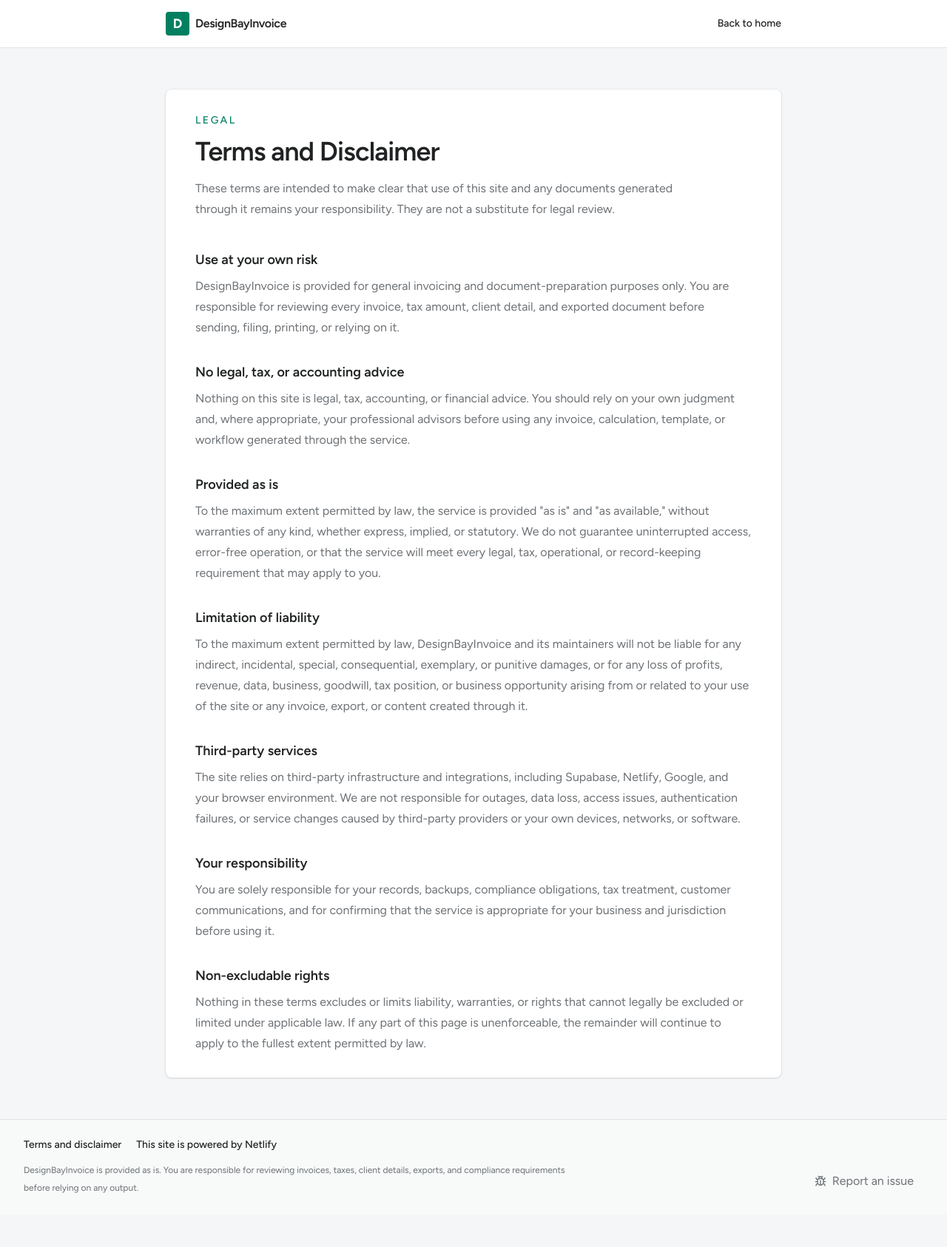
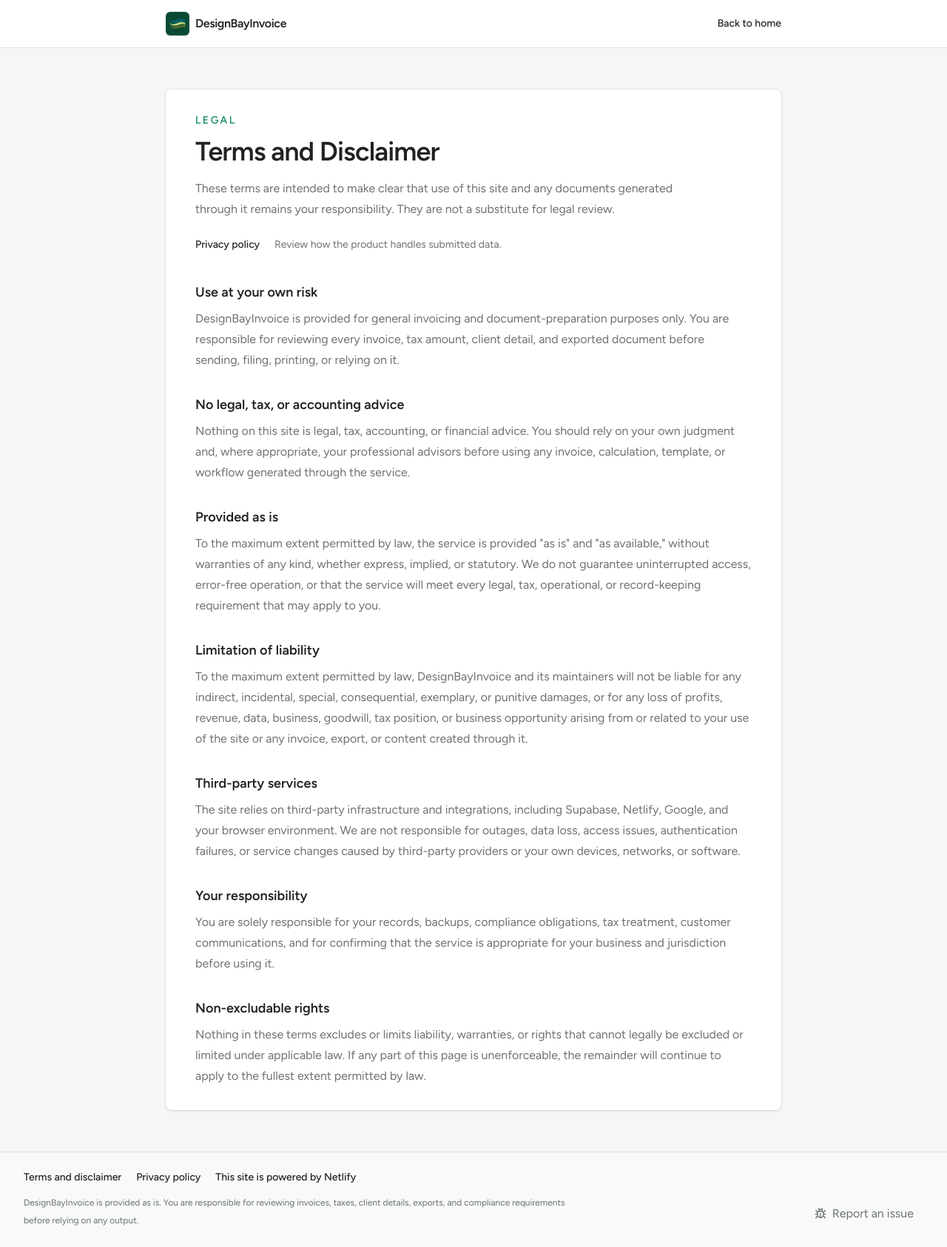
Before and after one commit to sukar0972/designbayinvoice, a Next.js app: page /terms in a window 1280 px wide. Shown: the whole page at 74% size. Before the commit the page ends 1642 px from the top, so only its background shows below. Built offline with nearby package versions, Linux system fonts and the light colour scheme; no server answers.

Commit message:
Add privacy page and brand mark
- Add a new privacy policy page and link it from login, terms, and issue footer
- Replace placeholder brand badges with the logo asset across shell and auth pages
- Include example invoice and logo assets

```diff
--- a/app/login/page.tsx
+++ b/app/login/page.tsx
@@ -2,6 +2,7 @@ import Link from "next/link";
 import { redirect } from "next/navigation";
 import { SignOutButton } from "@/components/auth/sign-out-button";
 import { LoginForm } from "@/components/auth/login-form";
+import { BrandMark } from "@/components/site/brand-mark";
 import { getOptionalSession } from "@/lib/auth";
 import { ensureOrganizationContextForUser } from "@/lib/data";
 
@@ -40,9 +41,7 @@ export default async function LoginPage({
     <main className="min-h-screen bg-[var(--background)] flex flex-col justify-center py-12 sm:px-6 lg:px-8">
       <div className="sm:mx-auto sm:w-full sm:max-w-md">
         <div className="flex justify-center mb-6">
-          <div className="flex h-10 w-10 items-center justify-center rounded bg-[var(--accent)] text-white shadow-sm">
-            <span className="font-bold text-xl leading-none">D</span>
-          </div>
+          <BrandMark className="h-10 w-10" />
         </div>
         <h2 className="text-center text-2xl font-semibold tracking-tight text-[var(--foreground)]">
           Sign in to your account
@@ -85,6 +84,10 @@ export default async function LoginPage({
           <Link href="/terms" className="font-medium text-[var(--accent)] hover:text-[var(--accent-strong)]">
             terms and disclaimer
           </Link>
+          {" "}and{" "}
+          <Link href="/privacy" className="font-medium text-[var(--accent)] hover:text-[var(--accent-strong)]">
+            privacy policy
+          </Link>
           . DesignBayInvoice is provided as is, and you remain responsible for reviewing all
           invoices, taxes, and exports before relying on them.
         </div>
--- a/app/page.tsx
+++ b/app/page.tsx
@@ -2,6 +2,7 @@ import Link from "next/link";
 import { ArrowRight, BadgeDollarSign, FileOutput, ShieldCheck, Smartphone, CheckCircle2 } from "lucide-react";
 import { redirect } from "next/navigation";
 
+import { BrandMark } from "@/components/site/brand-mark";
 import { getOptionalSession } from "@/lib/auth";
 import { ensureOrganizationContextForUser } from "@/lib/data";
 
@@ -47,9 +48,7 @@ export default async function HomePage() {
       <header className="bg-white border-b border-[var(--border)] sticky top-0 z-50">
         <div className="mx-auto flex max-w-7xl items-center justify-between px-4 sm:px-6 lg:px-8 py-3">
           <div className="flex items-center gap-2">
-            <div className="flex h-8 w-8 items-center justify-center rounded bg-[var(--accent)] text-white">
-              <span className="font-bold text-lg leading-none">D</span>
-            </div>
+            <BrandMark className="h-8 w-8" />
             <span className="font-semibold text-[var(--foreground)] tracking-tight">DesignBayInvoice</span>
           </div>
           <div className="flex items-center gap-3">
--- /dev/null
+++ b/app/privacy/page.tsx
@@ -0,0 +1,89 @@
+import Link from "next/link";
+
+import { BrandMark } from "@/components/site/brand-mark";
+
+const sections = [
+  {
+    title: "What we collect",
+    body: "When you use DesignBayInvoice, we may process account details such as your email address, authentication identifiers, workspace membership data, business profile details, invoice content, branding assets, and issue reports that you submit through the site.",
+  },
+  {
+    title: "How we use information",
+    body: "We use this information to authenticate users, store and render invoices, manage shared workspaces, support PDF and print export, respond to issue reports, and keep the product operational and secure.",
+  },
+  {
+    title: "Third-party processors",
+    body: "The service relies on third-party infrastructure providers including Supabase for authentication, database, and storage services, Netlify for hosting and forms, and Google for sign-in. Those providers may process data as part of delivering their services.",
+  },
+  {
+    title: "Issue reports and contact data",
+    body: "If you submit an issue report, we may receive the email address you provide, the current page URL, browser details, and the message content you submit. This information is used only to investigate product issues and improve reliability.",
+  },
+  {
+    title: "Data retention",
+    body: "Workspace data remains stored until it is deleted by you or removed through normal product workflows. If a workspace is permanently deleted, associated database records are removed and branding assets are deleted as part of the application workflow.",
+  },
+  {
+    title: "Security",
+    body: "We use authentication, access controls, and database policies intended to limit access to workspace data. No system can guarantee absolute security, so you should avoid storing unnecessary sensitive information in invoices or notes.",
+  },
+  {
+    title: "Your responsibility",
+    body: "You are responsible for the accuracy of the customer, billing, and tax information you enter. If you handle regulated or especially sensitive personal data, you should evaluate whether the service is appropriate for that use before relying on it.",
+  },
+];
+
+export default function PrivacyPage() {
+  return (
+    <main className="min-h-screen bg-[var(--background)]">
+      <header className="border-b border-[var(--border)] bg-white">
+        <div className="mx-auto flex max-w-4xl items-center justify-between px-4 py-4 sm:px-6 lg:px-8">
+          <div className="flex items-center gap-2">
+            <BrandMark className="h-8 w-8" />
+            <span className="font-semibold tracking-tight text-[var(--foreground)]">DesignBayInvoice</span>
+          </div>
+          <Link
+            className="text-sm font-medium text-[var(--accent)] hover:text-[var(--accent-strong)]"
+            href="/"
+          >
+            Back to home
+          </Link>
+        </div>
+      </header>
+
+      <section className="mx-auto max-w-4xl px-4 py-14 sm:px-6 lg:px-8">
+        <div className="card-surface px-6 py-8 sm:px-10">
+          <p className="text-sm font-medium uppercase tracking-[0.18em] text-[var(--accent)]">Legal</p>
+          <h1 className="mt-3 text-3xl font-semibold tracking-tight text-[var(--foreground)] sm:text-4xl">
+            Privacy Policy
+          </h1>
+          <p className="mt-4 max-w-2xl text-sm leading-7 text-[var(--muted)] sm:text-base">
+            This page summarizes what information the product handles and how it is used in order
+            to operate DesignBayInvoice.
+          </p>
+
+          <div className="mt-6 flex flex-wrap items-center gap-x-5 gap-y-2 text-sm">
+            <Link
+              className="font-medium text-[var(--accent)] hover:text-[var(--accent-strong)]"
+              href="/terms"
+            >
+              Terms and disclaimer
+            </Link>
+            <span className="text-[var(--muted)]">This privacy policy complements the terms.</span>
+          </div>
+
+          <div className="mt-10 space-y-8">
+            {sections.map((section) => (
+              <section key={section.title}>
+                <h2 className="text-lg font-semibold text-[var(--foreground)]">{section.title}</h2>
+                <p className="mt-2 text-sm leading-7 text-[var(--muted)] sm:text-base">
+                  {section.body}
+                </p>
+              </section>
+            ))}
+          </div>
+        </div>
+      </section>
+    </main>
+  );
+}
--- a/app/terms/page.tsx
+++ b/app/terms/page.tsx
@@ -1,4 +1,5 @@
 import Link from "next/link";
+import { BrandMark } from "@/components/site/brand-mark";
 
 const sections = [
   {
@@ -37,9 +38,7 @@ export default function TermsPage() {
       <header className="border-b border-[var(--border)] bg-white">
         <div className="mx-auto flex max-w-4xl items-center justify-between px-4 py-4 sm:px-6 lg:px-8">
           <div className="flex items-center gap-2">
-            <div className="flex h-8 w-8 items-center justify-center rounded bg-[var(--accent)] text-white">
-              <span className="font-bold text-lg leading-none">D</span>
-            </div>
+            <BrandMark className="h-8 w-8" />
             <span className="font-semibold tracking-tight text-[var(--foreground)]">DesignBayInvoice</span>
           </div>
           <Link className="text-sm font-medium text-[var(--accent)] hover:text-[var(--accent-strong)]" href="/">
@@ -59,6 +58,16 @@ export default function TermsPage() {
             through it remains your responsibility. They are not a substitute for legal review.
           </p>
 
+          <div className="mt-6 flex flex-wrap items-center gap-x-5 gap-y-2 text-sm">
+            <Link
+              className="font-medium text-[var(--accent)] hover:text-[var(--accent-strong)]"
+              href="/privacy"
+            >
+              Privacy policy
+            </Link>
+            <span className="text-[var(--muted)]">Review how the product handles submitted data.</span>
+          </div>
+
           <div className="mt-10 space-y-8">
             {sections.map((section) => (
               <section key={section.title}>
--- /dev/null
+++ b/components/site/brand-mark.tsx
@@ -0,0 +1,26 @@
+"use client";
+
+import Image from "next/image";
+
+import logoImage from "@/logo/logo.png";
+
+type BrandMarkProps = {
+  className?: string;
+};
+
+export function BrandMark({ className = "h-9 w-9" }: BrandMarkProps) {
+  return (
+    <div
+      className={`relative overflow-hidden rounded-md border border-[rgba(0,0,0,0.08)] bg-[#0f5c44] shadow-sm ${className}`}
+    >
+      <Image
+        alt="DesignBayInvoice logo"
+        className="object-cover"
+        fill
+        priority
+        sizes="40px"
+        src={logoImage}
+      />
+    </div>
+  );
+}
--- a/components/site/report-issue-footer.tsx
+++ b/components/site/report-issue-footer.tsx
@@ -150,6 +150,12 @@ export function ReportIssueFooter() {
                 href="/terms"
               >
                 Terms and disclaimer
+              </Link>
+              <Link
+                className="text-sm font-medium text-[var(--foreground)] underline-offset-4 hover:text-[var(--accent)] hover:underline"
+                href="/privacy"
+              >
+                Privacy policy
               </Link>
               <a
                 className="text-sm font-medium text-[var(--foreground)] underline-offset-4 hover:text-[var(--accent)] hover:underline"
```
Also changed, not shown: components/shell/app-shell.tsx (+3 -6 lines), logo/logo.png (added), 1 other file (tests, documents, lock files or other folders).
